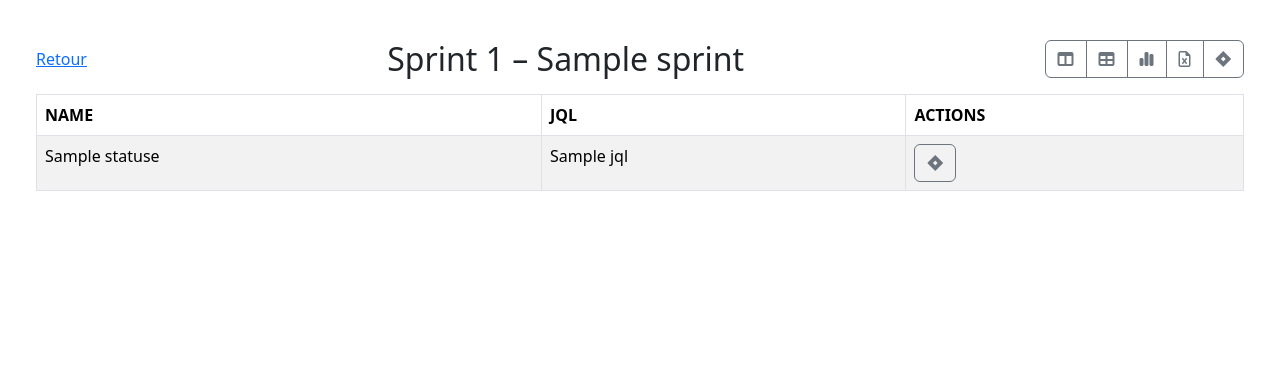
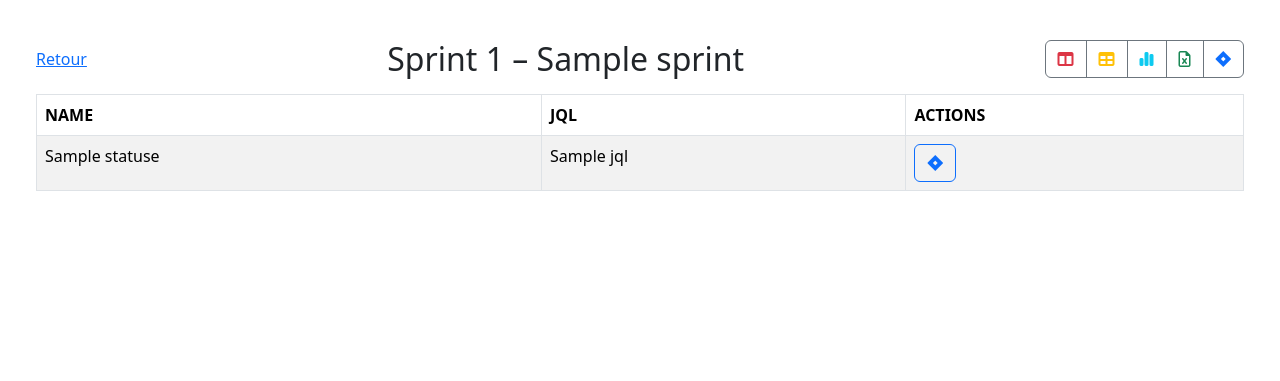
Before and after one commit to Foxugly/JiraFox, a Django app: template templates/sprint/sprint_report.html in a window 1280 px wide. Shown: the part 57-438 px from the top of the page. Run offline with Django 5.2, Linux system fonts and the light colour scheme; the template is opened without the code that fills it: most values are stand-ins (such as "Sample title", 1, 10 or a date in 2020).

Commit message:
look and feel

```diff
--- a/templates/sprint/sprint_header.html
+++ b/templates/sprint/sprint_header.html
@@ -9,25 +9,25 @@
     <div class="btn-group">
         <a class="btn btn-outline-secondary" role="button" aria-pressed="true"
            href="{% url 'sprint-kanban' sprint.id %}">
-            <i class="fa-solid fa-table-columns"></i>
+            <i class="fa-solid fa-table-columns text-danger"></i>
         </a>
 
         <a class="btn btn-outline-secondary" role="button" aria-pressed="true"
            href="{% url 'sprint-report' sprint.id %}">
-            <i class="fa-solid fa-table"></i>
+            <i class="fa-solid fa-table text-warning"></i>
         </a>
         <a class="btn btn-outline-secondary" role="button" aria-pressed="true"
            href="{% url 'sprint-wia' sprint.id %}">
-            <i class="fa-solid fa-chart-simple"></i>
+            <i class="fa-solid fa-chart-simple text-info"></i>
         </a>
         <a class="btn btn-outline-secondary" role="button" aria-pressed="true"
            href="{% url 'sprint-export' sprint.id %}">
-            <i class="fa-regular fa-file-excel"></i>
+            <i class="fa-regular fa-file-excel text-success"></i>
         </a>
 
         <a class="btn btn-outline-secondary" role="button" aria-pressed="true"
            href="{{ jira_sprint_url }}" target="_blank" rel="noopener">
-            <i class="fa-brands fa-jira"></i>
+            <i class="fa-brands fa-jira text-primary"></i>
         </a>
 
     </div>
--- a/templates/sprint/sprint_report.html
+++ b/templates/sprint/sprint_report.html
@@ -18,8 +18,8 @@
                 <tr>
                     <td>{{ s.name }}</td>
                     <td>{{ s.jql }}</td>
-                    <td><a class="btn btn-outline-secondary" href="{{ s.url_jql }}" target="_blank" rel="noopener">
-                        <i class="fa-brands fa-jira"></i></a></td>
+                    <td><a class="btn btn-outline-primary" href="{{ s.url_jql }}" target="_blank" rel="noopener">
+                        <i class="fa-brands fa-jira text-primary"></i></a></td>
                 </tr>
             {% endfor %}
             </tbody>
```
